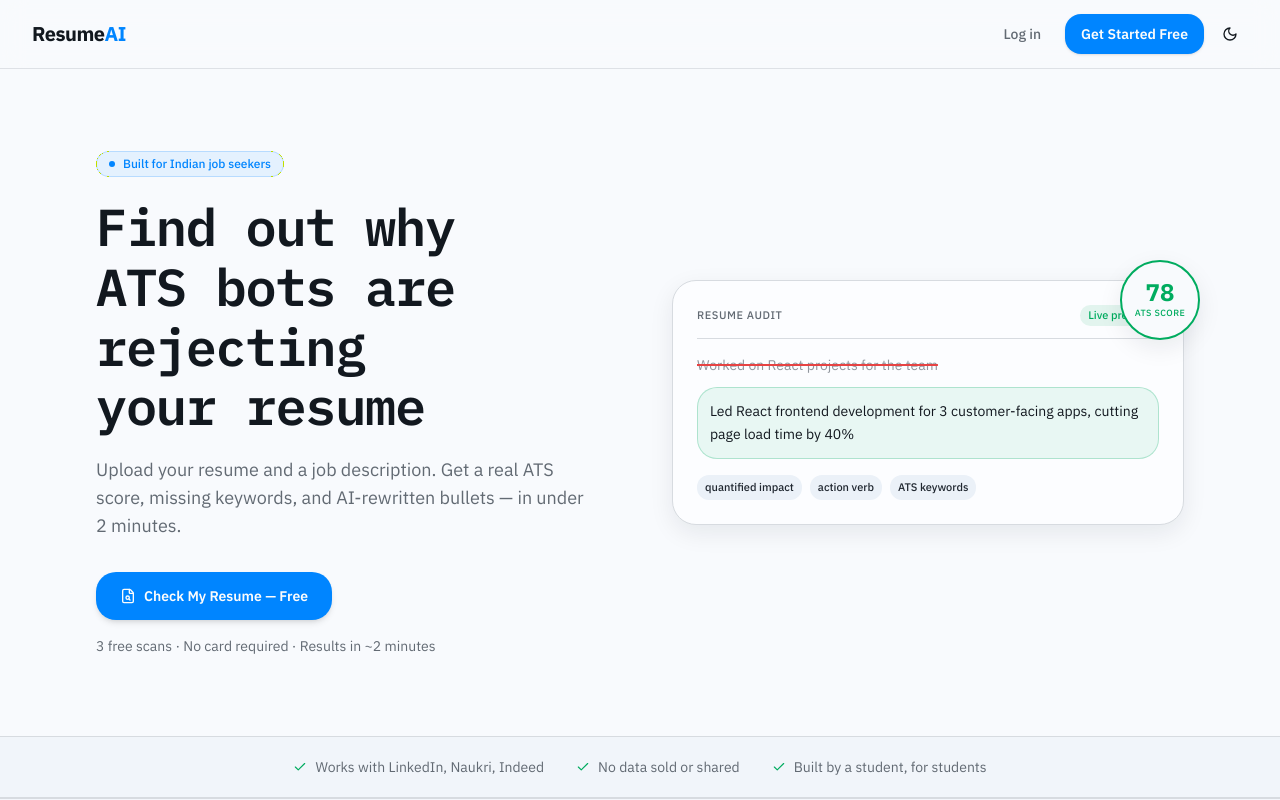
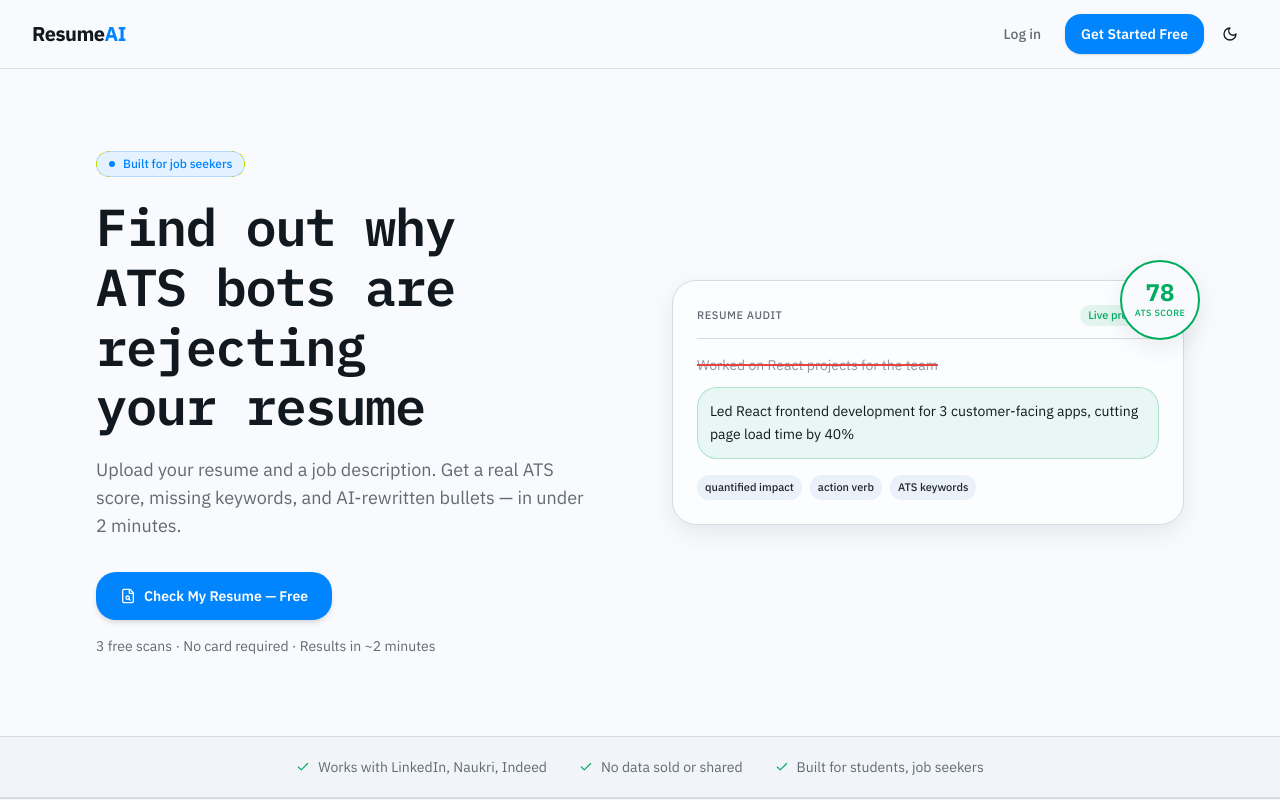
Before and after one commit to gaur-j/resume-optimizer, a Next.js app: page / in a window 1280 px wide. Shown: the top 800 px of the page. Built offline with nearby package versions, Linux system fonts and the light colour scheme; no server answers.

Commit message:
fix: update language for clarity and inclusivity in FAQ and UI text

```diff
--- a/app/page.tsx
+++ b/app/page.tsx
@@ -22,7 +22,7 @@ const FAQS = [
   },
   {
     q: "What ATS systems does this work for?",
-    a: "We test against patterns used by the most common platforms Indian companies use, including Workday, Greenhouse, and Naukri's internal parsing.",
+    a: "We test against patterns used by the most common platforms companies use, including Workday, Greenhouse, and Naukri's internal parsing.",
   },
   {
     q: "Is there really no score cap or hidden fee?",
@@ -202,7 +202,7 @@ export default function Home() {
             <div className="text-center sm:text-left">
               <p className="mb-5 inline-flex items-center gap-2 rounded-full border border-primary/20 bg-primary/8 px-3 py-1 text-[11px] font-medium text-primary sm:text-xs">
                 <span className="h-1.5 w-1.5 rounded-full bg-primary" />
-                Built for Indian job seekers
+                Built for job seekers
               </p>
 
               <h1 className="text-balance font-mono text-[1.75rem] font-semibold leading-[1.15] tracking-tight text-foreground sm:text-5xl lg:text-[3.25rem]">
@@ -288,7 +288,7 @@ export default function Home() {
             {[
               "Works with LinkedIn, Naukri, Indeed",
               "No data sold or shared",
-              "Built by a student, for students",
+              "Built for students, job seekers",
             ].map((item) => (
               <div key={item} className="flex items-center gap-2">
                 <CheckIcon
@@ -355,7 +355,10 @@ export default function Home() {
                     className="rounded-2xl border border-border bg-card p-4 shadow-(--shadow-xs) sm:p-5"
                   >
                     <div className="mb-3 flex h-9 w-9 items-center justify-center rounded-lg bg-primary/10 text-primary sm:h-10 sm:w-10">
-                      <Icon className="h-4 w-4 sm:h-5 sm:w-5" aria-hidden="true" />
+                      <Icon
+                        className="h-4 w-4 sm:h-5 sm:w-5"
+                        aria-hidden="true"
+                      />
                     </div>
                     <h3 className="text-sm font-semibold text-foreground sm:text-base">
                       {cat.title}
@@ -454,7 +457,9 @@ export default function Home() {
                 <span className="absolute -top-3 left-1/2 -translate-x-1/2 rounded-full bg-primary px-3 py-0.5 text-[11px] font-semibold text-primary-foreground">
                   Most popular
                 </span>
-                <h3 className="text-sm font-semibold text-foreground">5 Scans</h3>
+                <h3 className="text-sm font-semibold text-foreground">
+                  5 Scans
+                </h3>
                 <div className="mt-2 font-mono text-3xl font-semibold text-foreground sm:text-4xl">
                   ₹249
                 </div>
@@ -478,7 +483,9 @@ export default function Home() {
 
               {/* Single */}
               <div className="flex flex-col rounded-2xl border border-border bg-card p-6 shadow-(--shadow-xs)">
-                <h3 className="text-sm font-semibold text-foreground">1 Scan</h3>
+                <h3 className="text-sm font-semibold text-foreground">
+                  1 Scan
+                </h3>
                 <div className="mt-2 font-mono text-3xl font-semibold text-foreground sm:text-4xl">
                   ₹99
                 </div>
```
